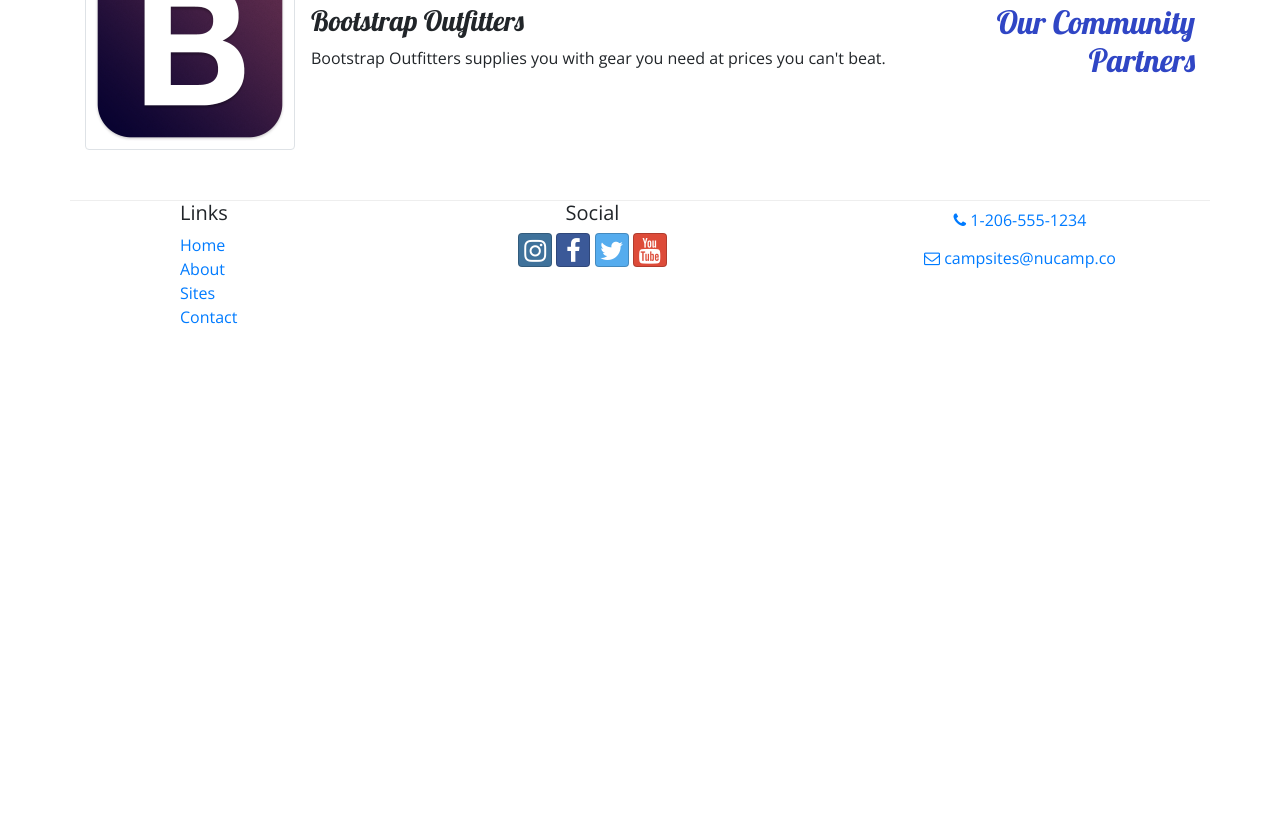
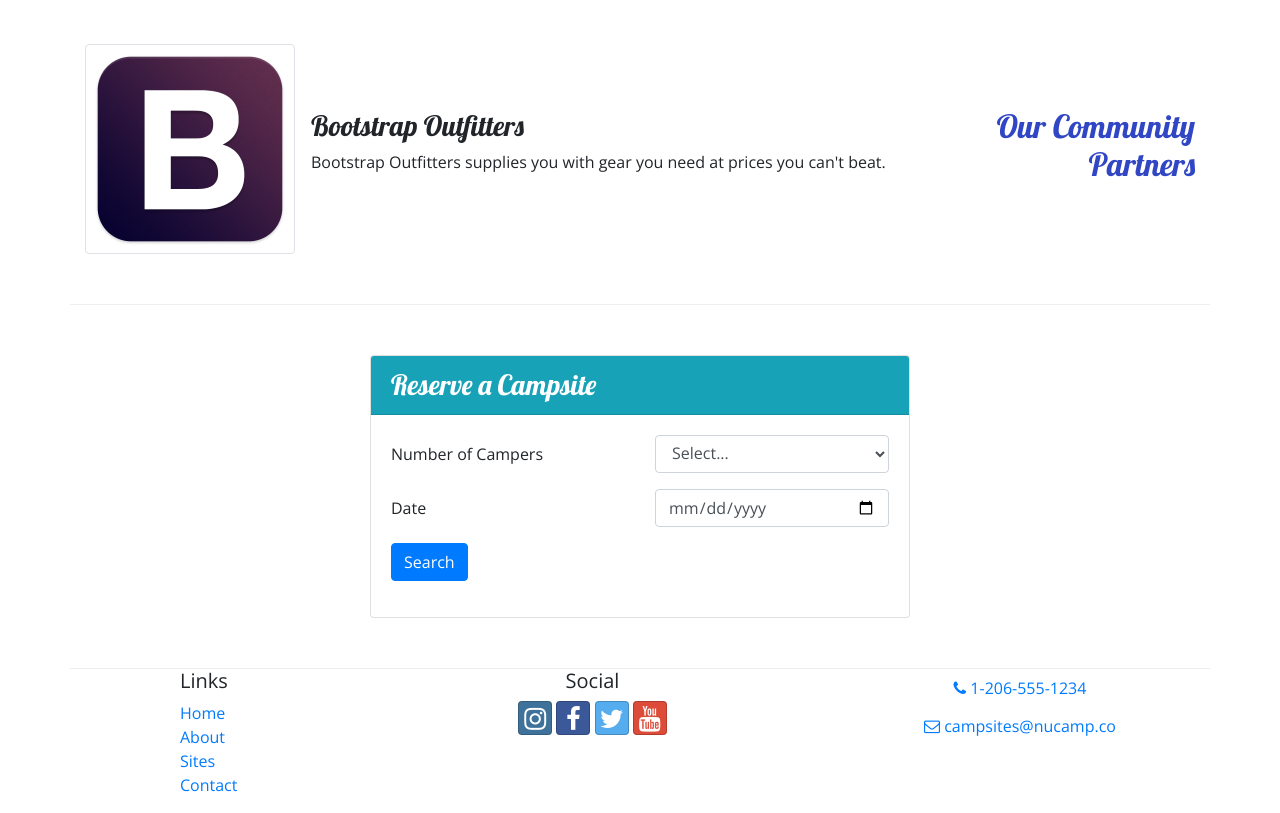
Before and after one commit to DQuo/Bootstrap-Project, a website: page index.html in a window 1280 px wide. Shown: the part 846-1659 px from the top of the page. Before the commit the page ends 1191 px from the top, so only its background shows below. Drawn offline with nearby package versions, Linux system fonts and the light colour scheme.

Commit message:
Week 2 Assignment

```diff
--- a/index.html
+++ b/index.html
@@ -31,6 +31,11 @@
             <div class="col">
               <h1>NuCamp</h1>
               <h2>a better way to camp</h2>
+            </div>
+            <div class="col-md-4 col-xl-2 mt-4">
+              <a class="btn btn-info btn-lg" href="#reserveForm">
+                Reserve Campsite
+              </a>
             </div>
           </div>
         </div>
@@ -118,8 +123,13 @@
 
         <!-- Col 2 : R2 -->
         <div class="col">
-          <h3>React Lake Campground</h3>
-          <p class="d-none d-sm-block">Nestled in the foothills of the Chrome Mountains, this campground on the shores of the pristine React Lake is a favorite for fly fishers.</p>
+          <div class="media">
+            <div class="media-body align-self-center">
+              <h3>React Lake Campground</h3>
+              <p class="d-none d-sm-block">Nestled in the foothills of the Chrome Mountains, this campground on the shores of the pristine React Lake is a favorite for fly fishers.</p>
+            </div>
+            <img class="img-thumbnail d-flex ml-3 text-nowrap" src="img/react-lake-thumb.jpg" alt="React Lake Campground">
+          </div>
         </div>
 
       </div>
@@ -143,6 +153,49 @@
           </div>
         </div>
 
+      </div>
+
+      <!-- Row 4 -->
+      <div class="row row-content">
+        <!-- Col 1 : R4 -->
+        <div class="col-sm-6 mx-auto">
+          <div class="card">
+            <h3 class="card-header bg-info text-white">Reserve a Campsite</h3>
+            <div class="card-body">
+              <form id="reserveForm">
+                <div class="row form-group">
+                  <label class="col-sm-6 col-form-label">
+                    Number of Campers
+                  </label>
+                  <div class="col-sm-6">
+                    <select class="form-control" name="numCampers" id="numCampers" >
+                      <option value="">Select...</option>
+                      <option value="">1</option>
+                      <option value="">2</option>
+                      <option value="">3</option>
+                      <option value="">4</option>
+                      <option value="">5</option>
+                      <option value="">6</option>
+                    </select>
+                  </div>
+                </div>
+                <div class="row form-group">
+                  <label for="date" class="col col-form-label">
+                    Date
+                  </label>
+                  <div class="col-sm-6">
+                    <input class="form-control" type="date" id="date" name="date" placeholder="date" />
+                  </div>
+                </div>
+                <div class="row form-group">
+                  <div class="col-sm-6">
+                    <button class="btn btn-primary" type="submit">Search</button>
+                  </div>
+                </div>
+              </form>
+            </div>
+          </div>
+        </div>
       </div>
 
     </div>
```
Also changed, not shown: aboutus.html (+2 -0 lines).
